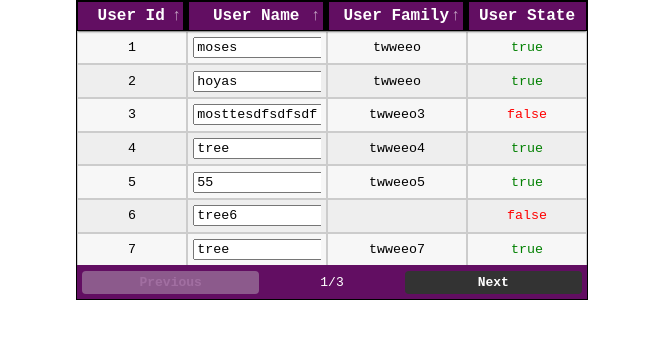
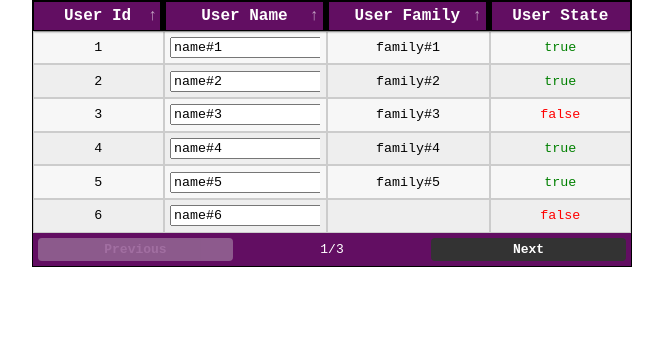
Before and after one commit to uriportnoy/react-tbl, a React (Create React App) app: page / in a window 1280 px wide. Shown: the top 338 px of the page, without its empty margins (308-971 px from the left). Built offline with nearby package versions, Linux system fonts and the light colour scheme.

Commit message:
fix tooltip alignment

```diff
--- a/src/App.jsx
+++ b/src/App.jsx
@@ -22,20 +22,20 @@ const App = () => {
 			<ReactTBL
 				data={currentData}
 				columns={columns || []}
-				defaultPageSize={7}
+				defaultPageSize={6}
 				sortable={true}
 				copyCellDataOnClick={true}
 				isLoading={isLoading}
 				columnsResize={true}
 				//CustomLoader = {() => <Loader color='green'/>}
 				style={{
-					//maxWidth: '750px',
+					maxWidth: '600px',
 					// minHeight: '400pt',
 					// maxHeight: '150px',
 					// minWidth: '600px',
 					// rowBGColor: 'yellow',
 					// textColor: 'red',
-					// columnMinWidth: '120px',
+					columnMinWidth: '120px',
 					// fontFamily: 'arial',
 					// overflowX: 'hidden',
 					header: {
--- a/src/components/fakeData/getData.js
+++ b/src/components/fakeData/getData.js
@@ -1,85 +1,85 @@
 export const getData = () => [
 	{
 		id: 1,
-		name: 'moses',
-		family: 'twweeo',
+		name: 'name#1',
+		family: 'family#1',
 		state: true,
 	},
 	{
 		id: 2,
-		name: 'hoyas',
-		family: 'twweeo',
+		name: 'name#2',
+		family: 'family#2',
 		state: true,
 	},
 	{
 		id: 3,
-		name: 'mosttesdfsdfsdfsdfsdfdsfsdfs',
-		family: 'twweeo3',
+		name: 'name#3',
+		family: 'family#3',
 		state: false,
 	},
 	{
 		id: 4,
-		name: 'tree',
-		family: 'twweeo4',
+		name: 'name#4',
+		family: 'family#4',
 		state: true,
 	},
 	{
 		id: 5,
-		name: '55',
-		family: 'twweeo5',
+		name: 'name#5',
+		family: 'family#5',
 		state: true,
 	},
 	{
 		id: 6,
-		name: 'tree6',
+		name: 'name#6',
 		state: false,
 	},
 	{
 		id: 7,
-		name: 'tree',
-		family: 'twweeo7',
+		name: 'name#7',
+		family: 'family#7',
 		state: true,
 	},
 	{
 		id: 8,
-		name: 'tree8',
-		family: 'twweeo',
+		name: 'name#8',
+		family: 'family#8',
 		state: false,
 	},
 	{
 		id: 9,
-		name: 'tree9',
+		name: 'name#9',
 		state: false,
 	},
 	{
 		id: 10,
-		name: 'tree10',
-		family: 'twweeo10',
+		name: 'name#10',
+		family: 'family#10',
 		state: false,
 	},
 	{
 		id: 11,
-		name: 'tree',
+		name: 'name#11',
 		state: false,
 	},
 	{
 		id: 12,
-		name: 'tree',
+		name: 'name#12',
 		state: false,
 	},
 	{
 		id: 13,
-		name: 'tree13',
+		name: 'name#13',
 		state: false,
 	},
 	{
 		id: 14,
-		name: 'tree',
+		name: 'name#14',
 		state: false,
 	},
 	{
 		id: 15,
-		name: 'tree15',
+		name: 'name#15',
 		state: false,
 	},
 ];
--- a/src/components/tableMaker/common.jsx
+++ b/src/components/tableMaker/common.jsx
@@ -75,7 +75,6 @@ export const ReactTblStyled = styled.div`
 	table {
 		background-color: transparent;
 		border-collapse: collapse;
-		width: 100%;
 		display: inline-block;
 		tr {
 			height: ${(props) => props.rowHeight};
@@ -135,12 +134,12 @@ export const TH = styled.th`
 	white-space: nowrap;
 	font-size: ${(props) => props.fontSize};
 	flex: ${(props) => props.size} 1 ${(props) => props.columnMinWidth};
+	min-width: ${(props) => props.columnMinWidth};
 	padding: 0.3em
 		${(props) =>
 			props.sortDirection === false || props.sortDirection ? '0.4em' : '0.3em'}
 		0.3em 0.3em;
 	box-sizing: border-box;
-	min-width: ${(props) => props.columnMinWidth};
 	position: relative;
 	display: flex;
 	justify-content: center;
--- a/src/components/tableMaker/tableBody.jsx
+++ b/src/components/tableMaker/tableBody.jsx
@@ -28,68 +28,77 @@ const TableBody = ({ currentDataPage, columns, setCurrentDataPage }) => {
 		document.execCommand('copy');
 		document.body.removeChild(el);
 	};
-
+	const ejectParams = function (dataRow, col, idx, rowIdx) {
+		const columnKey = col.colKey;
+		const copyDataActive = col.copyCellDataOnClick ?? copyCellDataOnClick;
+		const refKey = `td_${idx}_${rowIdx}_ref`;
+		refs[refKey] = React.createRef();
+		const res = {
+			columnKey,
+			_key: `td_${columnKey}_${rowIdx}`,
+			currentValue: dataRow[columnKey],
+			copyDataActive,
+			refKey,
+			relevantWidth: document.getElementById(`th_${idx}`)?.offsetWidth,
+			onClick: () => {
+				if (col.CustomCell || !copyDataActive) return;
+				copyToClipboard(dataRow[columnKey]?.toString(), refs[refKey].current);
+			},
+		};
+		return res;
+	};
 	return (
 		<tbody>
 			{currentDataPage.map((dataRow, rowIdx) => (
-				<TR key={`tr_${rowIdx}`} idx={rowIdx} rowBGColor={rowBGColor}>
+				<TR
+					key={`tr_${rowIdx}`}
+					id={`tr_${rowIdx}`}
+					idx={rowIdx}
+					rowBGColor={rowBGColor}
+				>
 					{columns.map((col, idx) => {
-						const columnKey = col.colKey;
-						const _key = `td_${columnKey}_${rowIdx}`;
-						const currentValue = dataRow[columnKey];
-						const CustomCell = col.CustomCell || null;
-						const copyDataActive =
-							col.copyCellDataOnClick ?? copyCellDataOnClick;
-						const refKey = `td_${idx}_${rowIdx}_ref`;
-						const onClick = () => {
-							if (CustomCell || !copyDataActive) return;
-							copyToClipboard(currentValue?.toString(), refs[refKey].current);
-						};
-
-						refs[refKey] = React.createRef();
+						const props = ejectParams(dataRow, col, idx, rowIdx);
 						return (
 							<TD
-								key={_key}
+								key={props._key}
 								id={`td_${idx}_${rowIdx}`}
-								ref={refs[refKey]}
-								dataTip={currentValue?.toString()}
+								ref={refs[props.refKey]}
+								dataTip={props.currentValue?.toString()}
 								size={col.size || 1}
-								className={columnKey}
+								className={props.columnKey}
 								textColor={textColor}
 								columnMinWidth={columnMinWidth}
-								onClick={onClick}
-								copyCellDataOnClick={copyDataActive}
+								onClick={props.onClick}
+								copyCellDataOnClick={props.copyDataActive}
 								backgroundColor={backgroundColor}
 								borderColor={borderColor}
 								cellPadding={cellPadding}
 								fontSize={fontSize}
 							>
-								<>
 								<div className='cellWrapper' id='cellWrapper'>
-										{CustomCell ? (
-											<CustomCell
+									{col.CustomCell ? (
+										<col.CustomCell
 											dataRow={dataRow}
 											currentKey={col.colKey}
-												currentValue={currentValue}
+											currentValue={props.currentValue}
 											pageData={currentDataPage}
 											setPageData={setCurrentDataPage}
 										/>
 									) : (
-											currentValue
+										props.currentValue
 									)}
 								</div>
 								{(showToolTip || col.showToolTip) &&
-										currentValue?.length > 0 && (
+									props.currentValue?.length > 0 && (
 										<ToolTip
 											bgColor={tooltipBgColor}
 											textColor={tooltipTextColor || textColor}
 											borderColor={tooltipBorderColor || tooltipBgColor}
 											className='tooltiptext'
 										>
-												{currentValue}
+											{props.currentValue}
 										</ToolTip>
 									)}
-								</>
 							</TD>
 						);
 					})}
--- a/src/components/tableMaker/tableMaker.jsx
+++ b/src/components/tableMaker/tableMaker.jsx
@@ -8,7 +8,6 @@ import { Pagination } from './pagination';
 const TableMaker = ({ columns, data }) => {
 	const [currentDataPage, setCurrentDataPage] = useState([]);
 	const [page, setPage] = useState(0);
-	const [width, setWidth] = useState(100);
 
 	const {
 		pagination: { isVisible },
@@ -66,12 +65,7 @@ const TableMaker = ({ columns, data }) => {
 				bodyOverFlowX={bodyOverFlowX}
 			>
 				<table>
-					<TableHead
-						columns={columns}
-						sortArray={sortDataArray}
-						width={width}
-						setWidth={setWidth}
-					/>
+					<TableHead columns={columns} sortArray={sortDataArray} />
 					{isLoading ? (
 						<Loading minHeight={minHeight} />
 					) : (currentDataPage?.length !== 0 && columns?.length) !== 0 ? (
--- a/src/components/tableMaker/tr_td.jsx
+++ b/src/components/tableMaker/tr_td.jsx
@@ -21,6 +21,7 @@ TR.propTypes = {
 
 export const TD = styled.td`
 	flex: ${(props) => props.size} 1 ${(props) => props.columnMinWidth};
+	min-width: ${(props) => props.columnMinWidth};
 	border: 1pt solid ${(props) => props.borderColor};
 	font-size: 12pt;
 	position: relative;
@@ -29,7 +30,6 @@ export const TD = styled.td`
 	text-align: center;
 	padding: ${(props) => props.cellPadding};
 	color: ${(props) => props.textColor};
-	min-width: ${(props) => props.columnMinWidth};
 	font-size: ${(props) => props.fontSize};
 	cursor: ${(props) => (props.copyCellDataOnClick ? 'copy' : 'auto')};
 
@@ -66,9 +66,10 @@ export const ToolTip = styled.span`
 	padding: 5px;
 	position: absolute;
 	z-index: 999;
-	top: 0;
+	top: -28px;
 	transition: opacity 0.3s;
-	//transform: translateX(-50%);
+	box-sizing: border-box;
+	height: 28px;
 
 	&:after {
 		content: '';
```
Lines whose indentation alone changed are shown as unchanged.
